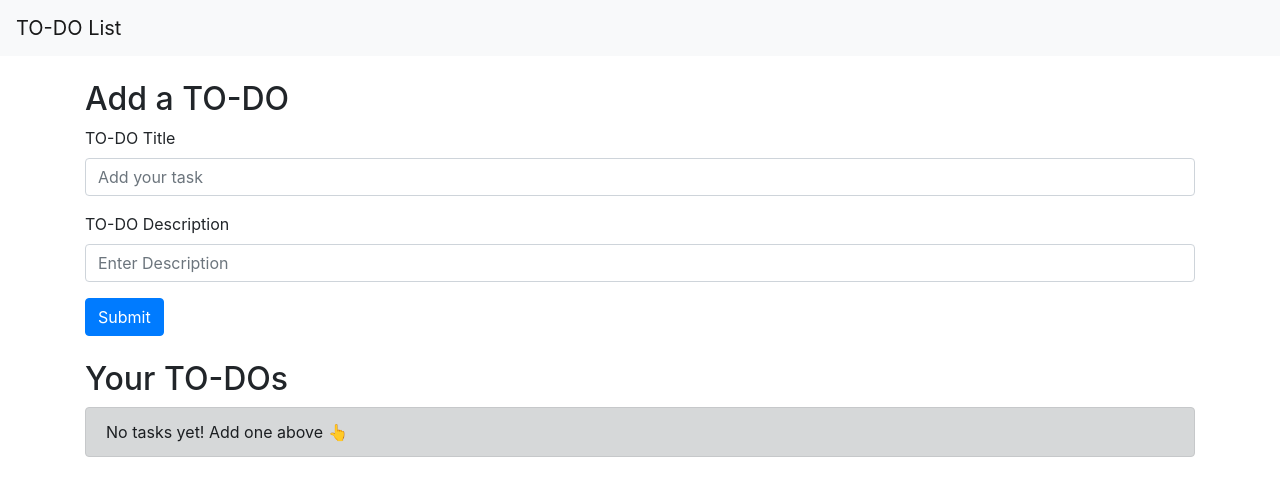
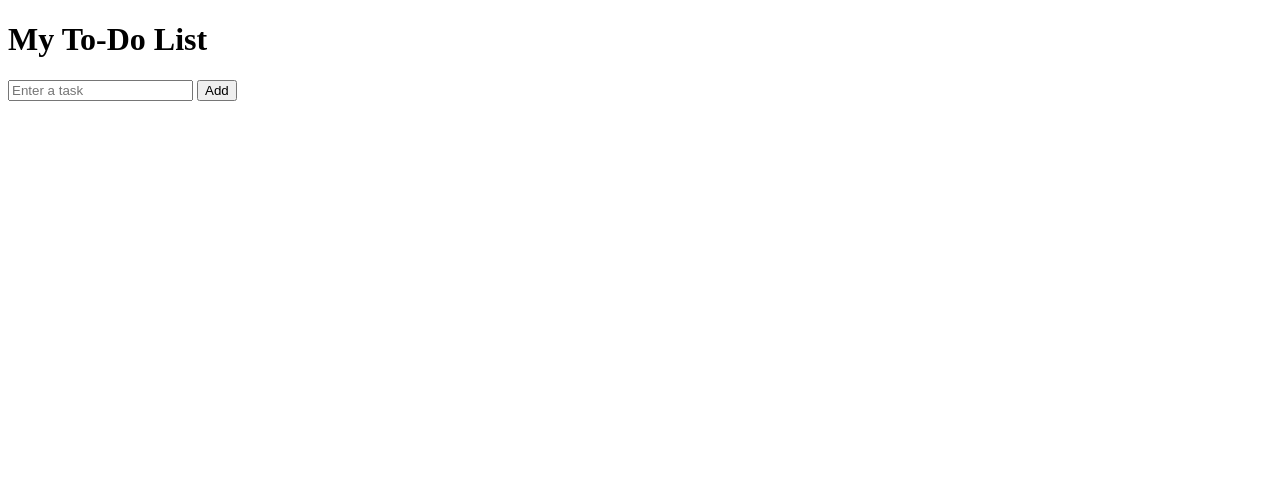
Before and after one commit to Tehrim-16/FLASK-todo-app, a Flask app: page / in a window 1280 px wide. Shown: the top 496 px of the page. Run offline with Flask 3, Linux system fonts and the light colour scheme; parts of the project's set-up code (start-up, migrations or seed data) failed here and were passed over.

Commit message:
Update index.html

```diff
--- a/templates/index.html
+++ b/templates/index.html
@@ -1,68 +1,24 @@
-<!doctype html>
+<!DOCTYPE html>
 <html lang="en">
+<head>
+    <meta charset="UTF-8">
+    <title>To-Do App</title>
+</head>
+<body>
+    <h1>My To-Do List</h1>
 
-<head>
-  <meta charset="utf-8">
-  <meta name="viewport" content="width=device-width, initial-scale=1, shrink-to-fit=no">
-  <link rel="stylesheet"
-    href="https://cdn.jsdelivr.net/npm/bootstrap@4.3.1/dist/css/bootstrap.min.css">
-  <title>My TO-DO</title>
-</head>
+    <form method="POST" action="/add">
+        <input type="text" name="task" placeholder="Enter a task" required>
+        <button type="submit">Add</button>
+    </form>
 
-<body>
-  <!-- Navbar -->
-  <nav class="navbar navbar-expand-lg navbar-light bg-light">
-    <a class="navbar-brand" href="#">TO-DO List</a>
-  </nav>
-
-  <!-- Form -->
-  <div class="container my-4">
-    <h2>Add a TO-DO</h2>
-    <form action="/" method="POST">
-      <div class="form-group">
-        <label for="title">TO-DO Title</label>
-        <input type="text" class="form-control" id="title" name="title" placeholder="Add your task">
-      </div>
-      <div class="form-group">
-        <label for="desc">TO-DO Description</label>
-        <input type="text" class="form-control" id="desc" name="desc" placeholder="Enter Description">
-      </div>
-      <button type="submit" class="btn btn-primary">Submit</button>
-    </form>
-  </div>
-
-  <!-- Table -->
-  <div class="container my-4">
-    <h2>Your TO-DOs</h2>
-    {% if allTodos|length == 0 %}
-      <div class="alert alert-dark">No tasks yet! Add one above 👆</div>
-    {% else %}
-      <table class="table">
-        <thead>
-          <tr>
-            <th scope="col">S.No</th>
-            <th scope="col">Title</th>
-            <th scope="col">Description</th>
-            <th scope="col">Date Created</th>
-            <th scope="col">Actions</th>
-          </tr>
-        </thead>
-        <tbody>
-          {% for todo in allTodos %}
-          <tr>
-            <th scope="row">{{ loop.index }}</th>
-            <td>{{ todo.title }}</td>
-            <td>{{ todo.desc }}</td>
-            <td>{{ todo.date_created.strftime('%Y-%m-%d %H:%M') }}</td>
-            <td>
-              <a href="/update/{{todo.sno}}" class="btn btn-sm btn-outline-info">Update</a>
-              <a href="/delete/{{todo.sno}}" class="btn btn-sm btn-outline-danger">Delete</a>
-            </td>
-          </tr>
-          {% endfor %}
-        </tbody>
-      </table>
-    {% endif %}
-  </div>
+    <ul>
+        {% for task in tasks %}
+            <li>
+                {{ task.content }}
+                <a href="/delete/{{ task.id }}">Delete</a>
+            </li>
+        {% endfor %}
+    </ul>
 </body>
 </html>
```
